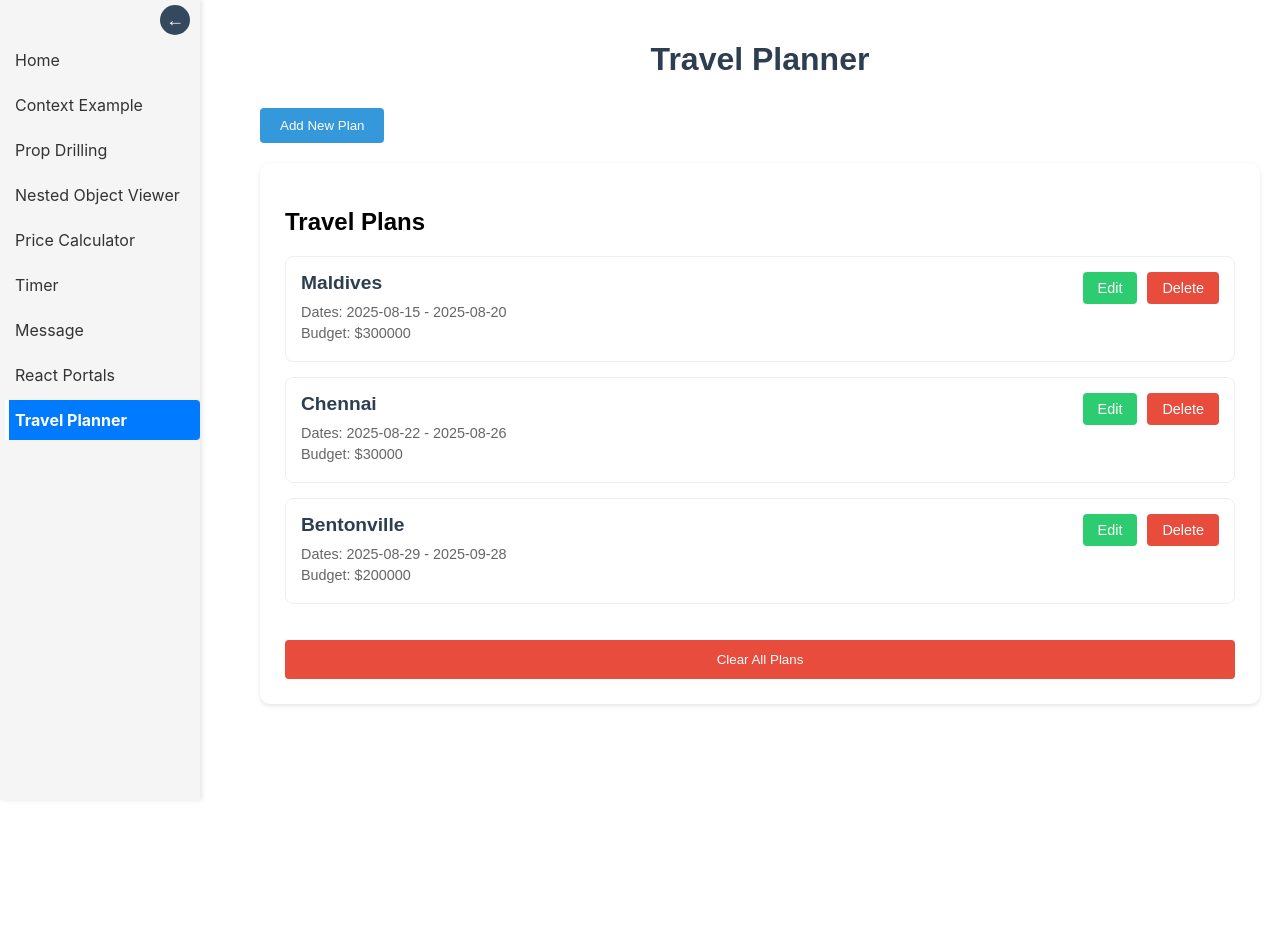
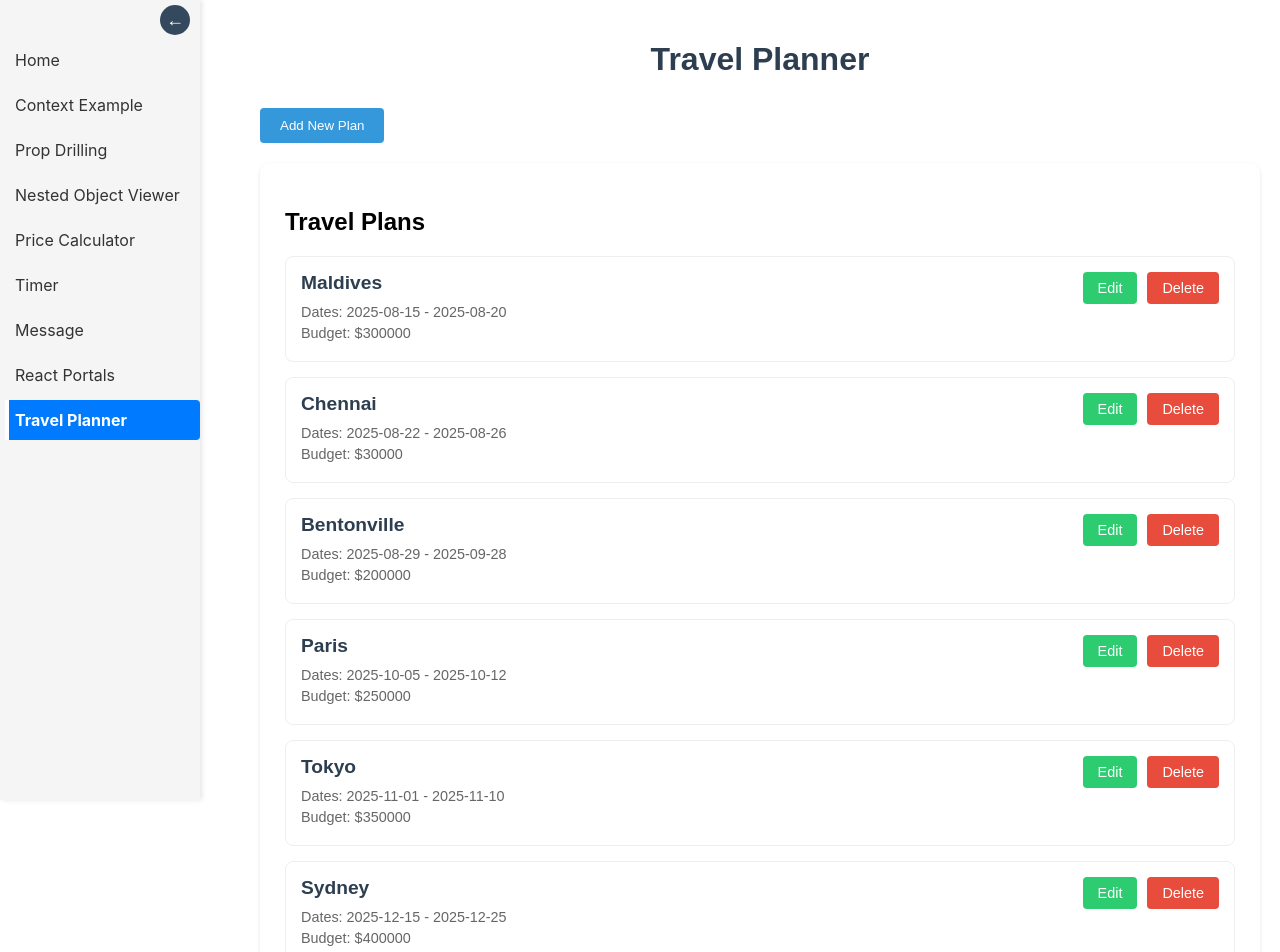
Before and after one commit to ajaykumar-bg/react-test, a React (Create React App) app: page /travel-planner in a window 1280 px wide. Shown: the top 952 px of the page. Before the commit the page ends 800 px from the top, so only its background shows below. Built offline with nearby package versions, Linux system fonts and the light colour scheme.

Commit message:
Added more mock data for travel plans

```diff
--- a/src/components/travel-planner/travelPlans.mocks.js
+++ b/src/components/travel-planner/travelPlans.mocks.js
@@ -1,26 +1,50 @@
 export const DEFAULT_TRAVEL_PLANS = [
 	{
 		id: 1755172984107,
-    destination: "Maldives",
-    startDate: "2025-08-15",
-    endDate: "2025-08-20",
-    description: "Stay at Medhufushi Island Resort",
-    budget: "300000",
+		destination: 'Maldives',
+		startDate: '2025-08-15',
+		endDate: '2025-08-20',
+		description: 'Stay at Medhufushi Island Resort',
+		budget: '300000',
 	},
 	{
 		id: 1755174009369,
-    destination: "Chennai",
-    startDate: "2025-08-22",
-    endDate: "2025-08-26",
-    description: "Chennai Trip",
-    budget: "30000",
+		destination: 'Chennai',
+		startDate: '2025-08-22',
+		endDate: '2025-08-26',
+		description: 'Chennai Trip',
+		budget: '30000',
 	},
 	{
 		id: 1755174122992,
-    destination: "Bentonville",
-    startDate: "2025-08-29",
-    endDate: "2025-09-28",
-    description: "Bentonville, Arkansas",
-    budget: "200000",
+		destination: 'Bentonville',
+		startDate: '2025-08-29',
+		endDate: '2025-09-28',
+		description: 'Bentonville, Arkansas',
+		budget: '200000',
+	},
+	{
+		id: 1755175001234,
+		destination: 'Paris',
+		startDate: '2025-10-05',
+		endDate: '2025-10-12',
+		description: 'Visit Eiffel Tower and Louvre Museum',
+		budget: '250000',
+	},
+	{
+		id: 1755175105678,
+		destination: 'Tokyo',
+		startDate: '2025-11-01',
+		endDate: '2025-11-10',
+		description: 'Explore Tokyo and Mt. Fuji',
+		budget: '350000',
+	},
+	{
+		id: 1755175207890,
+		destination: 'Sydney',
+		startDate: '2025-12-15',
+		endDate: '2025-12-25',
+		description: 'Sydney Opera House and Bondi Beach',
+		budget: '400000',
 	},
 ];
```
Lines whose indentation alone changed are shown as unchanged.
